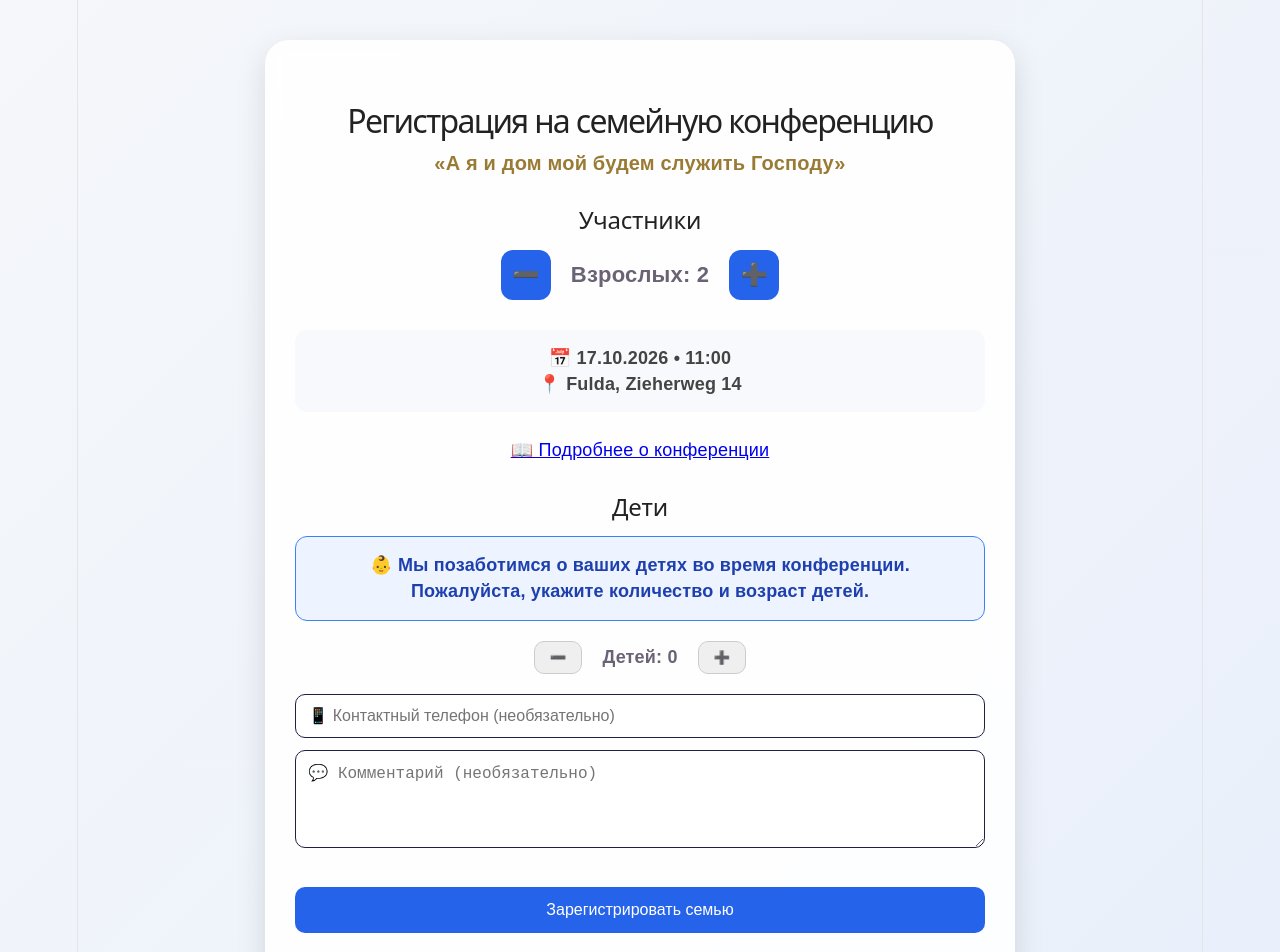
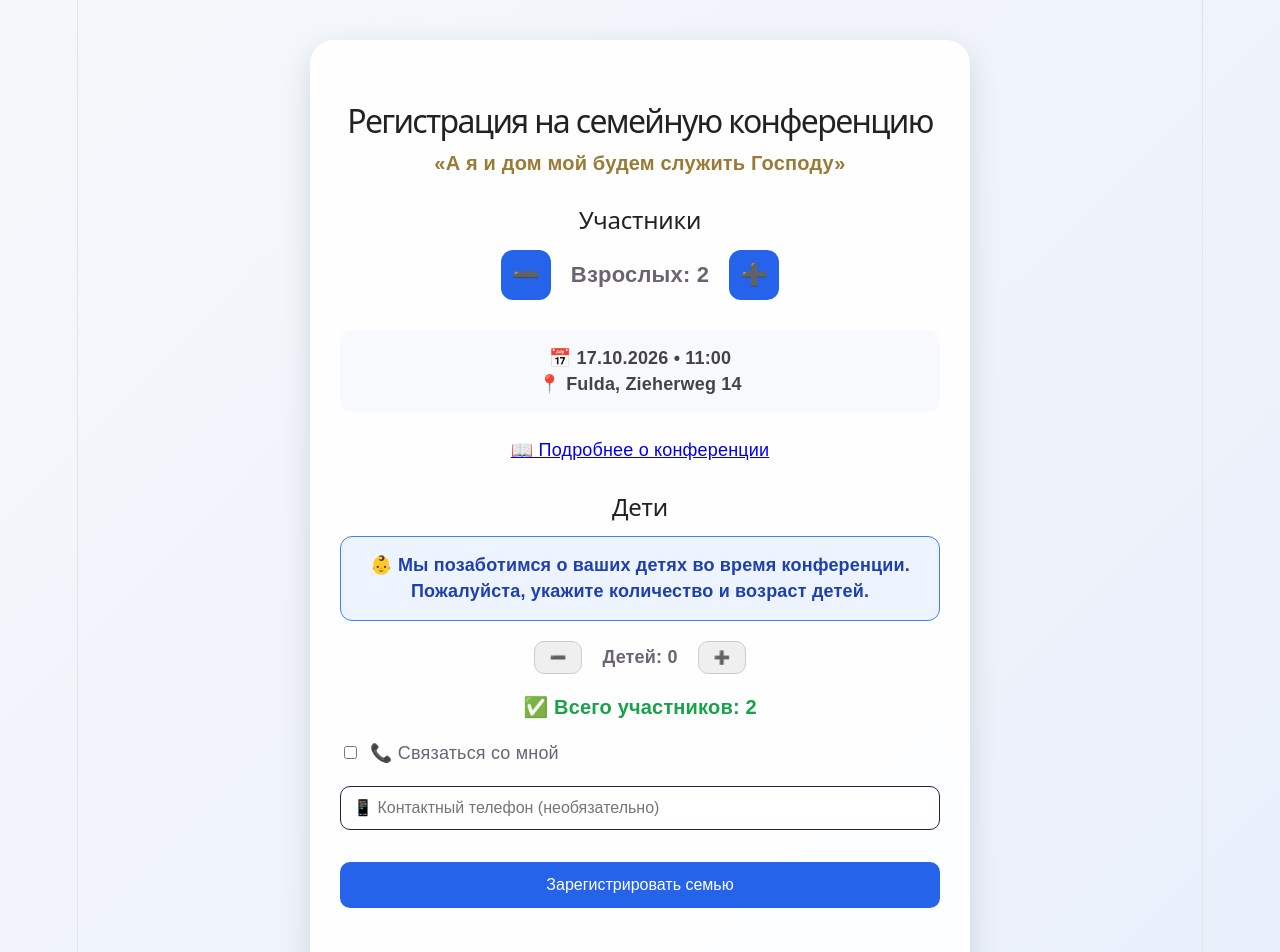
Before and after one commit to Malynskyi/church-registration, a React (Vite) app: page / in a window 1280 px wide. Shown: the top 952 px of the page. Built offline with nearby package versions, Linux system fonts and the light colour scheme.

Commit message:
Support new registration format

```diff
--- a/src/data/initialFamily.js
+++ b/src/data/initialFamily.js
@@ -1,9 +1,6 @@
 export const initialFamily = {
     adults: 2,
-
+    children: [],
     phone: "",
-
-    comment: "",
-
-    children: [],
+    wantsContact: false,
 };
--- a/src/pages/RegistrationPage.jsx
+++ b/src/pages/RegistrationPage.jsx
@@ -126,6 +126,48 @@ export default function RegistrationPage() {
                 setFamily={setFamily}
             />
 
+            <div className="total-participants">
+                ✅ Всего участников:{" "}
+                {family.adults + family.children.length}
+            </div>
+
+            <label
+                style={{
+                    display: "flex",
+                    alignItems: "center",
+                    gap: "10px",
+                    marginBottom: "20px",
+                }}
+            >
+                <input
+                    type="checkbox"
+                    checked={family.wantsContact}
+                    onChange={(e) =>
+                        setFamily((prev) => ({
+                            ...prev,
+                            wantsContact: e.target.checked,
+                        }))
+                    }
+                />
+
+                📞 Связаться со мной
+            </label>
+
+            {family.wantsContact && (
+                <input
+                    className="form-input"
+                    type="tel"
+                    placeholder="Номер телефона"
+                    value={family.phone}
+                    onChange={(e) =>
+                        setFamily((prev) => ({
+                            ...prev,
+                            phone: e.target.value,
+                        }))
+                    }
+                />
+            )}
+
             <input
                 className="form-input"
                 type="tel"
@@ -139,18 +181,6 @@ export default function RegistrationPage() {
                 }
             />
 
-            <textarea
-                className="form-input"
-                placeholder="💬 Комментарий (необязательно)"
-                rows="4"
-                value={family.comment || ""}
-                onChange={(e) =>
-                    setFamily((prev) => ({
-                        ...prev,
-                        comment: e.target.value,
-                    }))
-                }
-            />
 
             <button
                 className="submit-button"
--- a/src/styles/RegistrationPage.css
+++ b/src/styles/RegistrationPage.css
@@ -254,3 +254,14 @@ html {
     font-size: 22px;
     font-weight: 600;
 }
+
+.total-participants {
+    text-align: center;
+
+    font-size: 20px;
+    font-weight: 700;
+
+    color: #16a34a;
+
+    margin: 20px 0;
+}
```
Also changed, not shown: 1 other file (tests, documents, lock files or other folders).
